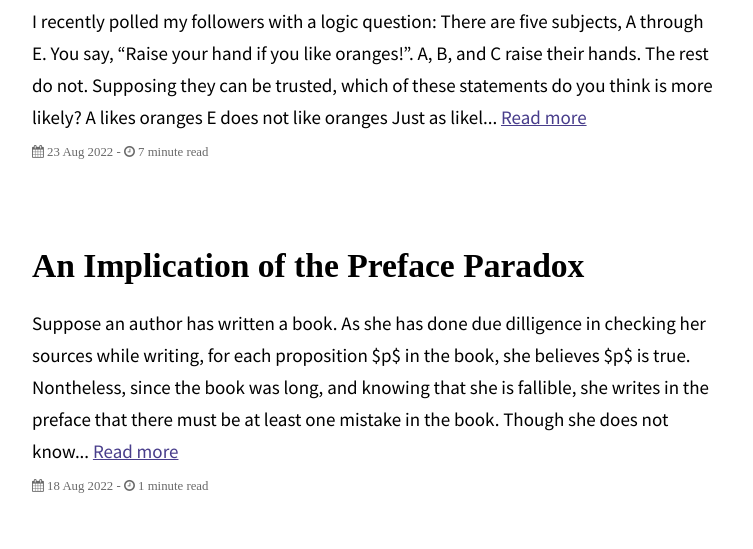
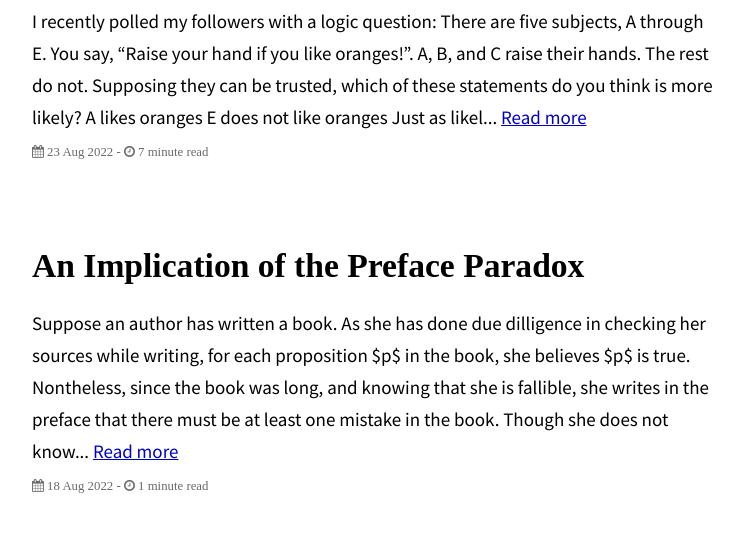
Before and after one commit to GWDZ-true/gwdz-site, a Jekyll site: the page built from index.html, in a window 1280 px wide. Shown: the part 798-1347 px from the top of the page, without its empty margins (263-1016 px from the left). Built offline with Jekyll 4.4.1, drawn with Linux system fonts in a browser that asks for light colours; some web fonts are replaced; the list of posts is cut into pages by our own code.

Commit message:
Update main.scss

```diff
--- a/assets/css/main.scss
+++ b/assets/css/main.scss
@@ -35,7 +35,7 @@ $serif-font-family:      "Source Sans Pro", sans-serif;
 $code-font-family:       "Source Code Pro", monospace;
 
 $body-color:             black;
-$link-color:             DarkSlateBlue;
+$link-color:             MediumBlue;
 
 $code-background-color:   #f5f5f5;
 $pagination-button-color: #e0e0e0;
```
